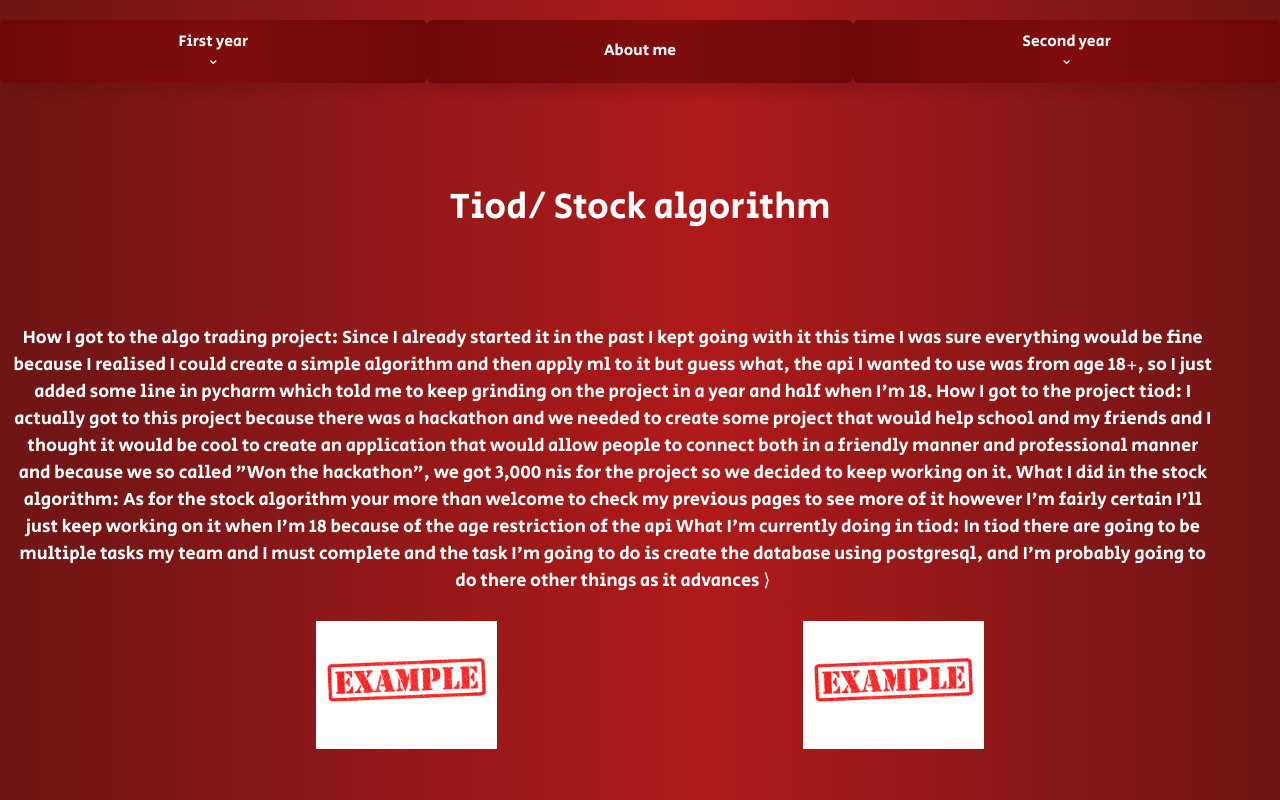
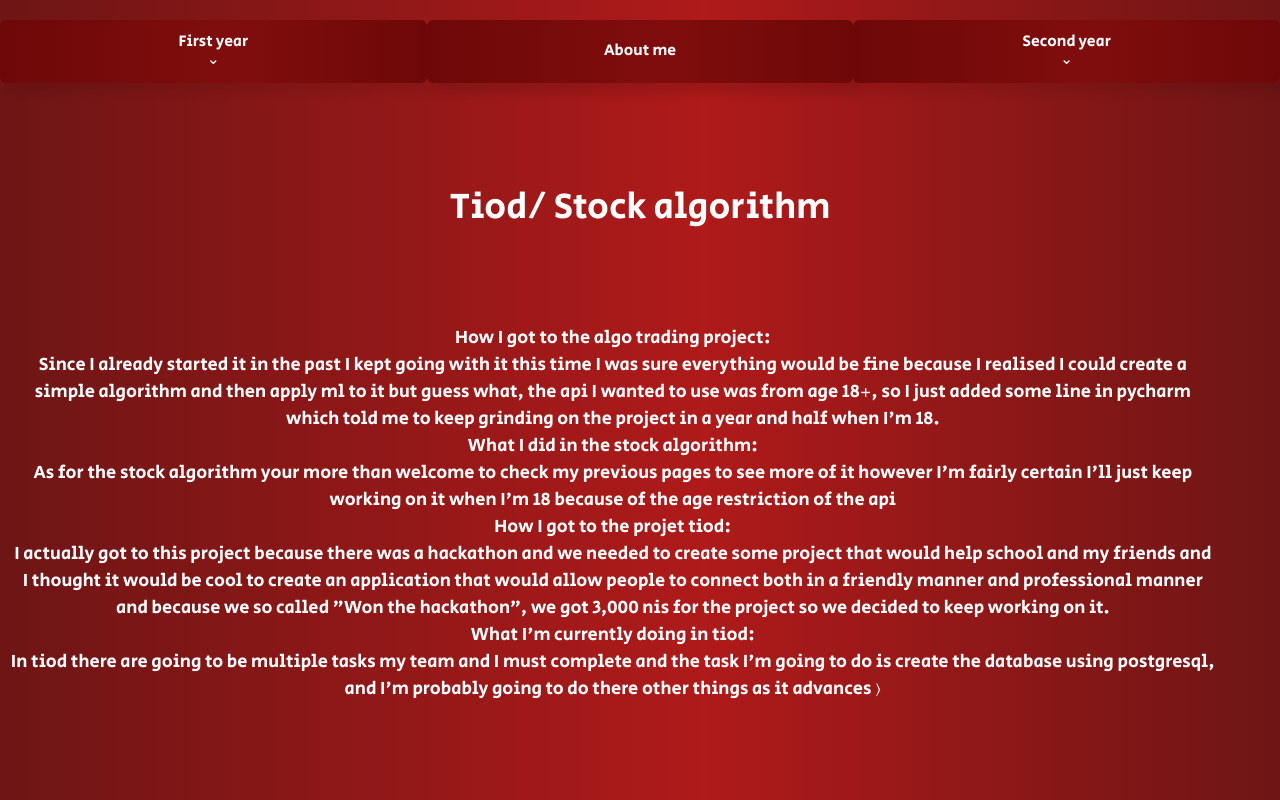
Before and after one commit to UnmatchedPerspicacious/pol-eshel_red, a Next.js app: page /projects/second_year/summer in a window 1280 px wide. Shown: the top 800 px of the page. Built offline with nearby package versions, Linux system fonts and the light colour scheme.

Commit message:
Update page.tsx
Changed it to the format of april year 2, it should work now unless there is a small syntax mistake or error

```diff
--- a/app/projects/second_year/summer/page.tsx
+++ b/app/projects/second_year/summer/page.tsx
@@ -1,41 +1,39 @@
-import example from './example_img.jpg';
-import Image from "next/image";
-import Link from "next/link";
+import Image from 'next/image';
+import Link from 'next/link';
+import mlImage from './ml_trading.png';
 
 export default function Page() {
   return (
     <div className="container">
       <h1 className="head">Tiod/ Stock algorithm</h1>
-      <p className="description" dangerouslySetInnerHTML={{ __html: `How I got to the algo trading project:
+      <p className="description">
+        How I got to the algo trading project:
+        <br/>
         Since I already started it in the past I kept going with it this time I was sure everything would be fine because I realised I could create a simple algorithm and then apply ml to it but guess what, the api I wanted to use was from age 18+, so I just added some line in pycharm which told me to keep grinding on the project in a year and half when I&apos;m 18.
-
-        How I got to the project tiod:
+        <br/>
+        What I did in the stock algorithm:
+        <br/>
+        As for the stock algorithm your more than welcome to check my previous pages to see more of it however I&apos;m fairly certain I&apos;ll just keep working on it when I&apos;m 18 because of the age restriction of the api
+        <br/>
+        How I got to the projet tiod:
+        <br/>
         I actually got to this project because there was a hackathon and we needed to create some project that would help school and my friends and I thought it would be cool to create an application that would allow people to connect both in a friendly manner and professional manner and because we so called &quot;Won the hackathon&quot;, we got 3,000 nis for the project so we decided to keep working on it.
-
-        What I did in the stock algorithm:
-        As for the stock algorithm your more than welcome to check my previous pages to see more of it however I&apos;m fairly certain I&apos;ll just keep working on it when I&apos;m 18 because of the age restriction of the api
-
+        <br/>
         What I&apos;m currently doing in tiod:
-        In tiod there are going to be multiple tasks my team and I must complete and the task I&apos;m going to do is create the database using postgresql, and I&apos;m probably going to do there other things as it advances &rang;` }} />
-      <div className="images">
-        <div className="image-container">
-          <Image className="image" src={example} alt="" />
-        </div>
-        <div className="image-container">
-          <Image className="image" src={example} alt="" />
-        </div>
+        <br/>
+        In tiod there are going to be multiple tasks my team and I must complete and the task I&apos;m going to do is create the database using postgresql, and I&apos;m probably going to do there other things as it advances &rang;
+      </p>
           <ul className="linksprj">
             <li className="linkprj">
-            <Link href={"#"}>LinkedIn</Link>
+              <Link href="/">LinkedIn</Link>
             </li>
             <li className="linkprj">
-            <Link href={"#"}>Github</Link>
+              <Link href="/">Github</Link>
             </li>
             <li className="linkprj">
-            <Link href={"#"}>Instagram</Link>
+              <Link href="/">Instagram</Link>
             </li>
           </ul>
     </div>
-    </div>
   );
 }
```
Lines whose indentation alone changed are shown as unchanged.
